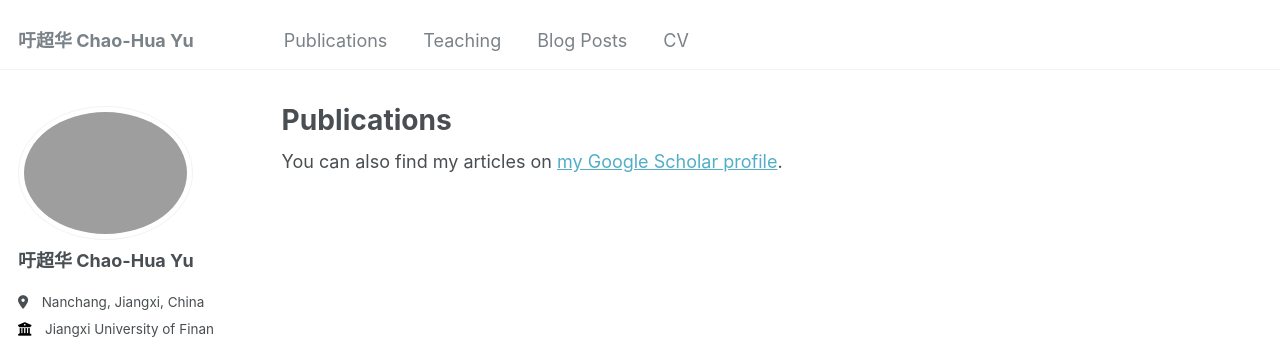
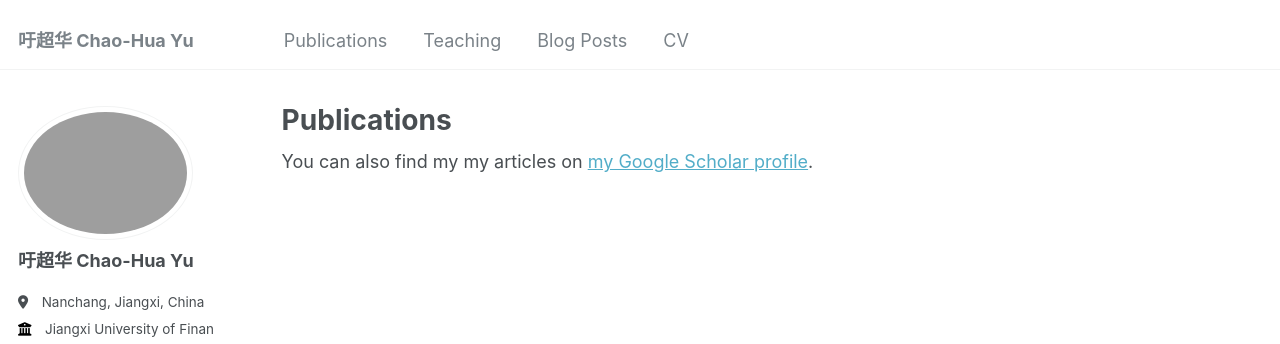
Before and after one commit to YCHbetter/YCHbetter.github.io, a Jekyll site: the page built from _pages/publications.html, in a window 1280 px wide. Shown: the top 344 px of the page. Built offline with Jekyll 4.4.1, drawn with Linux system fonts in a browser that asks for light colours; some web fonts are replaced.

Commit message:
Update publications.html

```diff
--- a/_pages/publications.html
+++ b/_pages/publications.html
@@ -6,7 +6,7 @@ author_profile: true
 ---
 
 {% if site.author.googlescholar %}
-  <div class="wordwrap">You can also find my articles on <a href="{{site.author.googlescholar}}">my Google Scholar profile</a>.</div>
+  <div class="wordwrap">You can also find my my articles on <a href="{{site.author.googlescholar}}">my Google Scholar profile</a>.</div>
 {% endif %}
 
 {% include base_path %}
```
